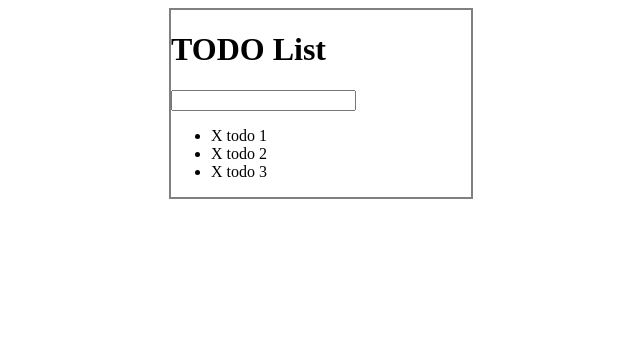
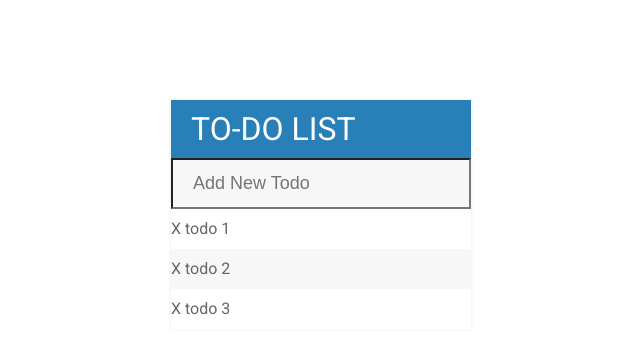
Before and after one commit to gauritikekar/TODO-List, a plain HTML site: page index.html in a window 1280 px wide. Shown: the whole page, without its empty margins (319-959 px from the left). Drawn offline with Linux system fonts and the light colour scheme.

Commit message:
More Styling added

```diff
--- a/css/todo.css
+++ b/css/todo.css
@@ -1,7 +1,52 @@
+h1 {
+	background: #2980b9;
+	color: white;
+	margin: 0;
+	padding: 10px 20px;
+	text-transform: uppercase;
+	font-weight: normal;
+}
+
+ul {
+	list-style: none;
+	margin: 0;
+	padding: 0;
+}
+
+body {
+	font-family: Roboto;
+}
+
+li {
+	background: #fff;
+	height: 40px;
+	line-height: 40px;
+	color: #666;
+}
+
+li:nth-child(2n) {
+	background: #f7f7f7;
+}
+
+input {
+	font-size: 18px;
+	background: #f7f7f7;
+	width: 100%;
+	padding: 13px 13px 13px 20px;
+	box-sizing: border-box;
+}
+input:focus {
+	background: #fff;
+	border: 3px solid #2980b9;
+	outline: none;
+}
+
 #container {
 	width: 300px;
-	margin: 0 auto;
-	border: 2px solid gray;
+	margin: 100px auto;
+	background: #f7f7f7;
+	box-shadow: 0 0 3px rgba(0,0,0, 0.1)
+
 }
 
 .completed {
--- a/index.html
+++ b/index.html
@@ -3,12 +3,13 @@
 <head>
 	<title>TODO List</title>
 	<link rel="stylesheet" type="text/css" href="css\todo.css">
+	<link href="https://fonts.googleapis.com/css?family=Roboto:400,500,700" rel="stylesheet">
 	<script type="text/javascript" src="js\lib\jquery-3.3.1.min.js"></script>
 </head>
 <body>
 <div id="container">
-	<h1>TODO List</h1>
-	<input type="text" name="">
+	<h1>TO-DO List</h1>
+	<input type="text" placeholder="Add New Todo">
 	<ul>
 		<li><span>X</span> todo 1</li>
 		<li><span>X</span> todo 2</li>
```
